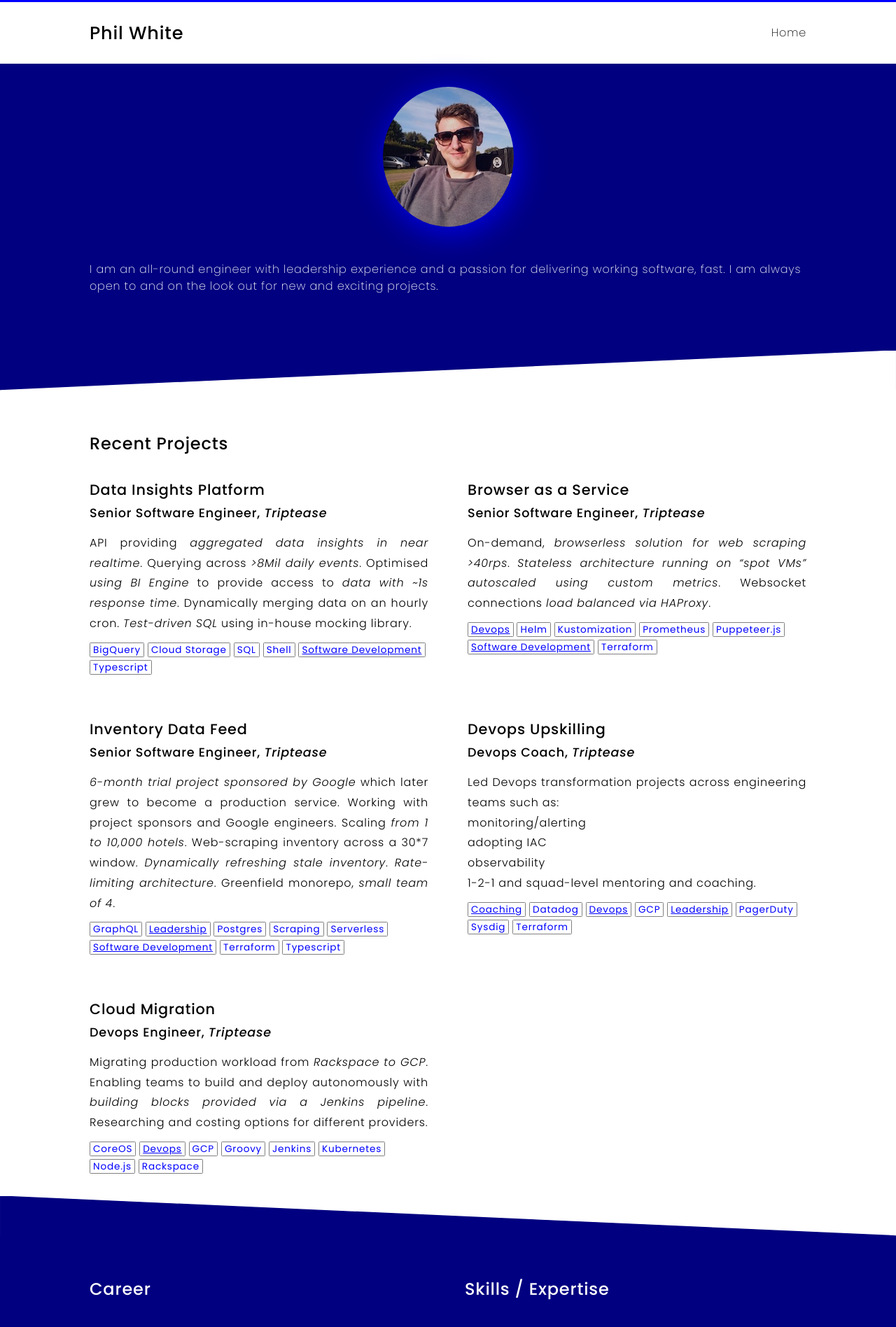
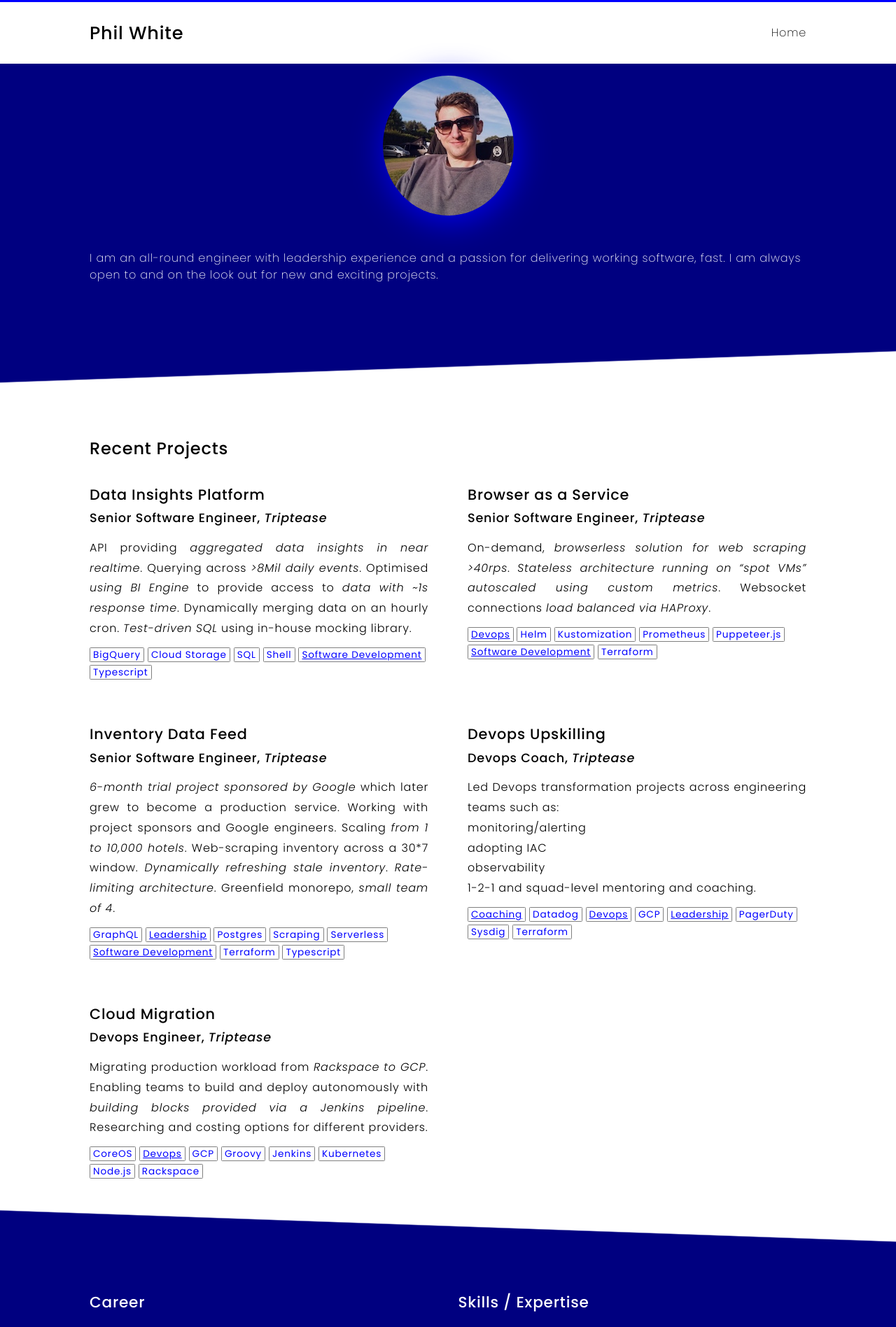
Before and after one commit to philwhiteuk/cv, a Jekyll site: the page built from pages/index.html, in a window 1280 px wide. Shown: the top 1896 px of the page at 70% size. Built offline with Jekyll 4.4.1, drawn with Linux system fonts in a browser that asks for light colours.

Commit message:
feat: use linear gradient as alternative to svg
... and some css fixes

```diff
--- a/_includes/aside.html
+++ b/_includes/aside.html
@@ -1,8 +1,8 @@
 <aside>
     {% include line-break.html direction="left" %}
     <div class="wrapper">
-        <div class="grid">
-            <section aria-label="career-history">
+        <div class="row">
+            <section class="column" aria-label="career-history">
                 <h2>Career</h2>
                 <ol>
                 {% assign career = site.data.career | sort: "from_date" | reverse %}
@@ -17,7 +17,7 @@
                 {% endfor %}
                 </ol>
             </section>
-            <div>
+            <div class="column">
                 <section aria-label="skills">
                     <h2>Skills / Expertise</h2>
                     <ol>
--- a/_includes/line-break.html
+++ b/_includes/line-break.html
@@ -1,10 +1,2 @@
 <div class="line-break line-break-{{ include.direction }}">
-    <svg viewBox="0 0 90 4">
-        {% if include.direction == "right" %}
-        <polygon points="90,0 90,4 0,4" />
-        {% endif %}
-        {% if include.direction == "left" %}
-        <polygon points="0,4 90,4 0,0" />
-        {% endif %}
-    </svg>
 </div>
--- a/_includes/projects.html
+++ b/_includes/projects.html
@@ -1,5 +1,5 @@
 {% assign projects_by_date = site.projects | sort: "start_date" | reverse %}
-<section id="projects">
+<section id="projects" class="grid">
     {% for project in projects_by_date %}
     {% if include.tag == nil or project.tags contains include.tag %}
     <article class="project">
--- a/_sass/theme/_aside.scss
+++ b/_sass/theme/_aside.scss
@@ -1,28 +1,22 @@
 aside {
     @extend %bg-primary;
+    font-size: 0.9em;
 
-    .grid {
-        display: grid !important;
-        grid-gap: 1rem 3rem;
-        grid-template-columns: repeat(auto-fit, minmax(25rem, 1fr));
-        width: 100%;
-    }
-
-    .wrapper {
-        padding: 1rem 3rem;
+    .column {
+        min-width: 25em;
     }
 
     [aria-label=career-history] {
         li {
             background: url("/cv/assets/branch-sprite.png") no-repeat 0 0;
-            padding: 10px 0 10px 100px;
+            padding: 8px 0 8px 100px;
         }
 
         li.root  { background-position: 0 -530px; }
         li.trunk  { background-position: 0 -457px; }
-        li.open-branch  { background-position: 0 -296px; padding-bottom: 40px; }
+        li.open-branch  { background-position: 0 -303px; padding-bottom: 37px; }
         li.branch  { background-position: 0 -217px; }
-        li.close-branch  { background-position: 0 -104px; padding-top: 40px; }
+        li.close-branch  { background-position: 0 -104px; padding-top: 30px; }
         li.top  { background-position: 0 15px; }
     }
 
--- a/_sass/theme/_base.scss
+++ b/_sass/theme/_base.scss
@@ -14,6 +14,10 @@
   padding: 0;
 }
 
+body {
+  min-width: 365px;
+}
+
 body > * {
   display: flex;
   flex-flow: row wrap;
@@ -24,7 +28,7 @@
   display: flex;
   flex-flow: row wrap;
   justify-content: space-between;
-  padding: 2rem 3rem;
+  padding: 1rem 3rem 1rem 3rem;
   max-width: 1024px;
   width: 100%;
 }
@@ -43,31 +47,30 @@
     color: $base_secondary_colour_100;
   }
 
-  .line-break {
-    background: $base_primary_colour_200;
+  .line-break-left {
+    background: -webkit-linear-gradient(88deg, $base_primary_colour_100 49%, $base_primary_colour_200 50%);
+  }
 
-    svg {
-      fill: $base_primary_colour_100;
-      stroke: $base_primary_colour_100;
-    }
+  .line-break-right {
+    background: -webkit-linear-gradient(-88deg, $base_primary_colour_100 49%, $base_primary_colour_200 50%);
   }
 }
 
 %bg-secondary {
   background-color: $base_primary_colour_200;
+
   color: $base_secondary_colour_200;
 
   a, a:visited {
     color: $base_secondary_colour_200;
   }
 
-  .line-break {
-    background: $base_primary_colour_100;
+  .line-break-left {
+    background: -webkit-linear-gradient(88deg, $base_primary_colour_100 49%, $base_primary_colour_200 50%);
+  }
 
-    svg {
-      fill: $base_primary_colour_200;
-      stroke: $base_primary_colour_200;
-    }
+  .line-break-right {
+    background: -webkit-linear-gradient(-88deg, $base_primary_colour_100 49%, $base_primary_colour_200 50%);
   }
 }
 
@@ -79,16 +82,6 @@
 main:nth-child(even)
 {
   @extend %bg-secondary;
-}
-
-.line-break {
-  width: 100%;
-
-  svg {
-    display: block;
-    stroke-width: 0.1;
-    width: 100%;
-  }
 }
 
 a {
@@ -123,3 +116,30 @@
 h3 { font-size: 1em * ($base_heading_modifier * 3) + 1 }
 h4 { font-size: 1em * ($base_heading_modifier * 2) + 1 }
 h5 { font-size: 1em * ($base_heading_modifier * 1) + 1 }
+
+.row {
+  display: flex;
+  flex-direction: row;
+  flex-wrap: wrap;
+  gap: 0 2em;
+  width: 100%;
+}
+
+.column {
+  display: flex;
+  flex-direction: column;
+  flex: 1;
+  margin-right: 2em;
+}
+
+.grid {
+  display: grid;
+  grid-gap: 3.5rem;
+  grid-template-columns: repeat(auto-fit, minmax(20rem, 1fr));
+}
+
+.line-break {
+  display: block;
+  height: 7em;
+  width: 100%;
+}
--- a/_sass/theme/_projects.scss
+++ b/_sass/theme/_projects.scss
@@ -1,8 +1,4 @@
-main section#projects {
-  display: grid;
-  grid-gap: 3.5rem;
-  grid-template-columns: repeat(auto-fit, minmax(20rem, 1fr));
-}
+
 
 article.project {
   display: flex;
@@ -46,7 +42,6 @@
       border-radius: 0.1em;
       color: $base_primary_colour_110;
       font-weight: 400;
-      //opacity: 0.7;
       padding: 0 0.3em;
       width: 100%;
     }
```
